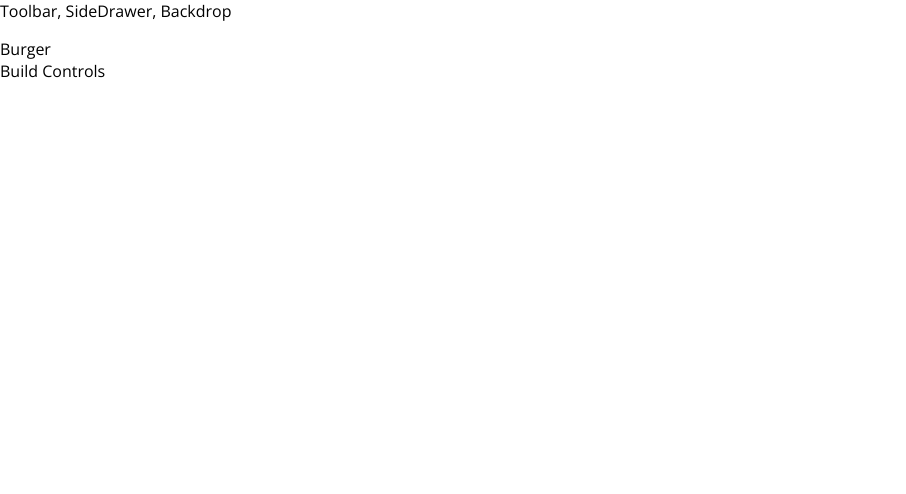
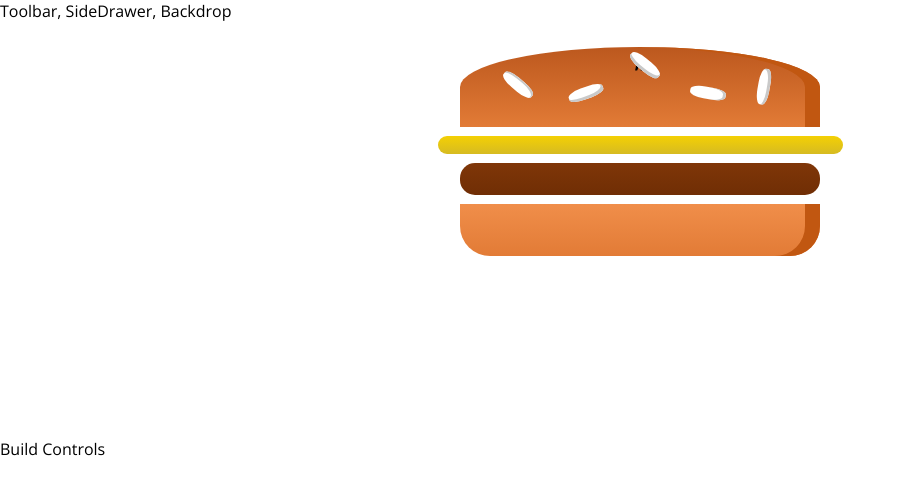
Before and after one commit to Jason-Carrillo/React-Burger, a React app: page / in a window 1280 px wide. Shown: the top 494 px of the page, without its empty margins (0-906 px from the left). Built offline with nearby package versions, Linux system fonts and the light colour scheme.

Commit message:
added import in burger builde

```diff
--- a/src/Components/Burger/Burger.js
+++ b/src/Components/Burger/Burger.js
@@ -1,9 +1,15 @@
 import React from 'react';
+
+import classes from './Burger.module.css'
+import BurgerIngredient from "./BurgerIngredient/BurgerIngredient";
 
 const burger = (props) => {
     return(
-        <div>
-
+        <div className={classes.Burger}>
+            <BurgerIngredient type='bread-top' />
+            <BurgerIngredient type='cheese' />
+            <BurgerIngredient type='meat' />
+            <BurgerIngredient type='bread-bottom' />
         </div>
     );
 }
--- a/src/Containers/burgerbuilder/BurgerBuilder.js
+++ b/src/Containers/burgerbuilder/BurgerBuilder.js
@@ -1,11 +1,12 @@
 import React, { Component } from 'react';
 import Aux from '../../hoc/Aux'
+import Burger from "../../Components/Burger/Burger";
 
 class BurgerBuilder extends Component {
     render() {
         return (
             <Aux>
-                <div>Burger</div>
+                <Burger />
                 <div>Build Controls</div>
             </Aux>
         );
```
